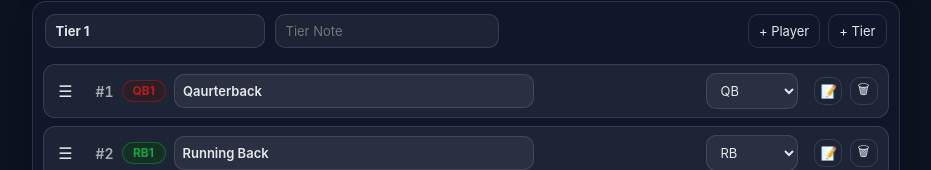
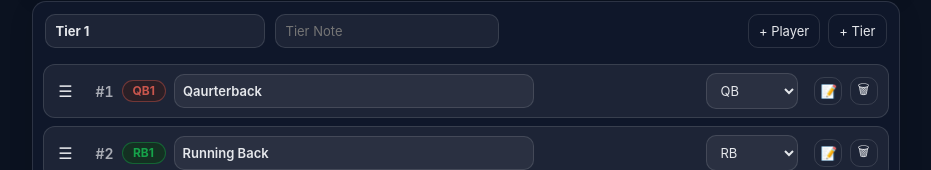
Before and after one commit to miamiyankee13/rookie-board, a React (Vite) app: page / in a window 1280 px wide. Shown: the part 218-388 px from the top of the page, without its empty margins (167-1098 px from the left). Built offline with nearby package versions, Linux system fonts and the light colour scheme; a web font is replaced by a local one.

Commit message:
Soften QB accent in dark mode to match Depth Chart

```diff
--- a/src/styles.css
+++ b/src/styles.css
@@ -12,7 +12,7 @@
 
   /* Position pill colors – DARK MODE */
   --pill-qb-bg: #2a1f26;
-  --pill-qb-fg: #b91c1c;
+  --pill-qb-fg: color-mix(in oklab, #b91c1c 78%, var(--text));
 
   --pill-rb-bg: #143022;
   --pill-rb-fg: #16a34a;
```
